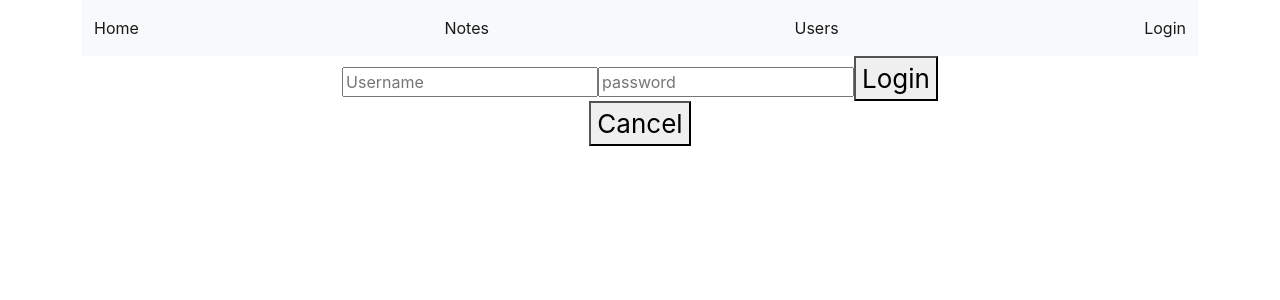
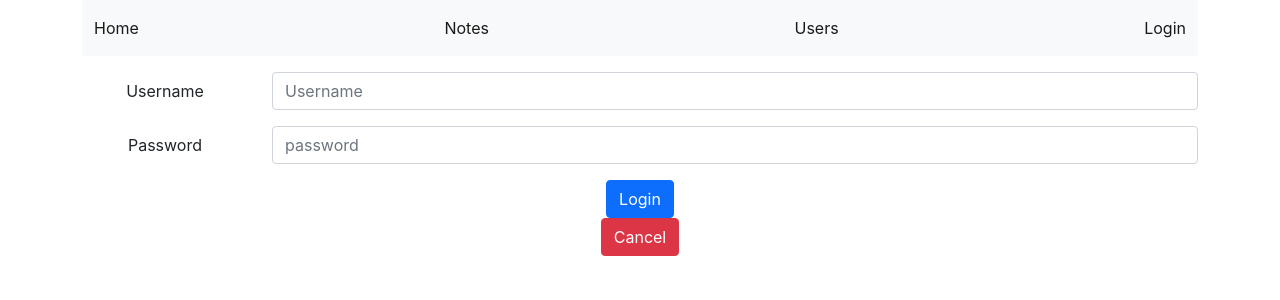
Before and after one commit to ItsMeLeonardo/notes-app, a React (Vite) app in the folder app/: page /login in a window 1280 px wide. Both pictures are taken after a click on the button "Show Login form". Shown: the top 300 px of the page. Built offline with nearby package versions, Linux system fonts and the light colour scheme.

Commit message:
[FIX] complete the login style

```diff
--- a/app/src/components/Notification/index.jsx
+++ b/app/src/components/Notification/index.jsx
@@ -1,7 +1,8 @@
 import PropTypes from 'prop-types'
+import Alert from 'react-bootstrap/Alert'
 
-export default function Notification({ message }) {
-  return <p>{message}</p>
+export default function Notification({ message, variant = 'warning' } = {}) {
+  return <Alert variant={variant}>{message}</Alert>
 }
 
 Notification.propTypes = {
--- a/app/src/components/Togglable/index.jsx
+++ b/app/src/components/Togglable/index.jsx
@@ -1,5 +1,7 @@
 import React, { useState, forwardRef, useImperativeHandle } from 'react'
 import PropTypes from 'prop-types'
+
+import Button from 'react-bootstrap/Button'
 
 const Togglable = forwardRef(({ children, buttonLabel }, ref) => {
   const [visible, setVisible] = useState(false)
@@ -14,16 +16,21 @@ const Togglable = forwardRef(({ children, buttonLabel }, ref) => {
 
   return (
     <div>
-      <button type="button" onClick={toggleVisibility} style={hideWhenVisible}>
+      <Button
+        variant="info"
+        type="button"
+        onClick={toggleVisibility}
+        style={hideWhenVisible}
+      >
         {buttonLabel}
-      </button>
+      </Button>
 
       <div style={showWhenVisible}>
         {children}
 
-        <button type="button" onClick={toggleVisibility}>
+        <Button onClick={toggleVisibility} variant="danger" type="button">
           Cancel
-        </button>
+        </Button>
       </div>
     </div>
   )
--- a/app/src/pages/Login/index.jsx
+++ b/app/src/pages/Login/index.jsx
@@ -1,3 +1,5 @@
+import { Form, Col, Row } from 'react-bootstrap'
+
 import Notification from '../../components/Notification'
 import Togglable from '../../components/Togglable'
 import useAuth from '../../hooks/useAuth'
@@ -18,18 +20,31 @@ export default function Login() {
 
   return (
     <Togglable buttonLabel="Show Login form">
-      <form onSubmit={handleLogin}>
-        <label htmlFor="username">
-          <input id="username" name="username" type="text" placeholder="Username" />
-        </label>
-        <label htmlFor="password">
-          <input id="password" name="password" placeholder="password" type="password" />
-        </label>
-        {error && <Notification message={error.error} />}
-        <button type="submit" id="login-button">
+      <Form onSubmit={handleLogin}>
+        <Form.Group as={Row} controlId="formBasicUsername" className="my-3">
+          <Form.Label column sm="2">
+            Username
+          </Form.Label>
+          <Col sm="10">
+            <Form.Control name="username" type="text" placeholder="Username" />
+          </Col>
+        </Form.Group>
+
+        <Form.Group as={Row} controlId="formBasicPassword" className="mb-3">
+          <Form.Label column sm="2">
+            Password
+          </Form.Label>
+          <Col sm="10">
+            <Form.Control name="password" placeholder="password" type="password" />
+          </Col>
+        </Form.Group>
+
+        {error && <Notification variant="danger" message={error.error} />}
+
+        <button type="submit" id="login-button" className="btn btn-primary">
           Login
         </button>
-      </form>
+      </Form>
     </Togglable>
   )
 }
```
